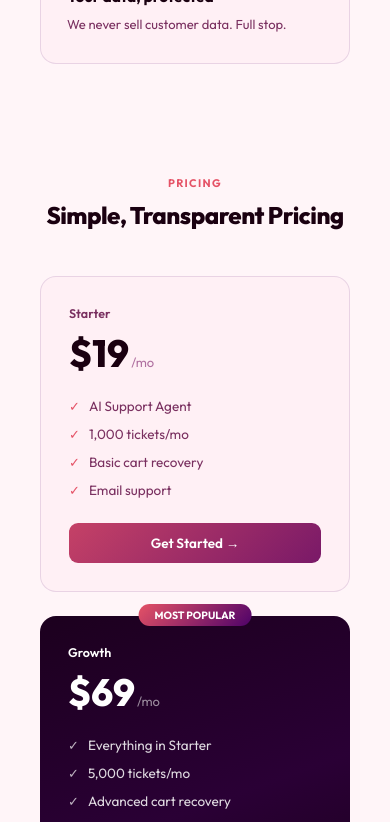
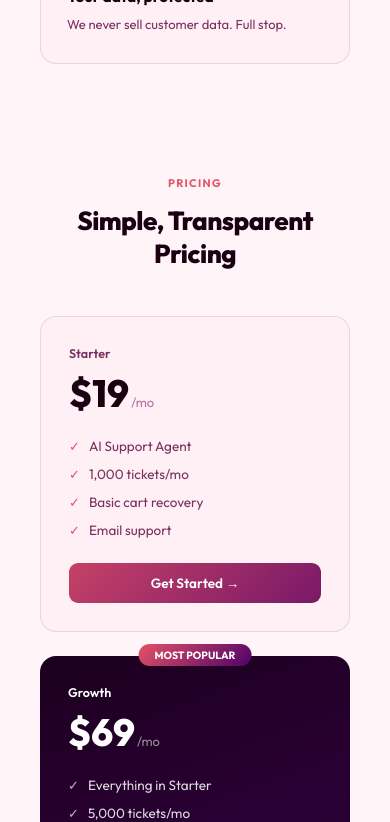
Before and after one commit to getsolvacom/solva, a React (Vite) app: page / in a window 390 px wide. Shown: the part 8320-9142 px from the top of the page. Built offline with nearby package versions, Linux system fonts and the light colour scheme; no server answers.

Commit message:
Retrofit Pricing section to LAYOUT system, add maxWidthMedium constant
Co-Authored-By: Claude Sonnet 5 <noreply@anthropic.com>

```diff
--- a/src/pages/LandingPage.jsx
+++ b/src/pages/LandingPage.jsx
@@ -549,10 +549,10 @@ export default function LandingPage() {
       </section>
 
       {/* PRICING */}
-      <section id="pricing" style={{padding:"56px 40px",maxWidth:900,margin:"0 auto"}}>
+      <section id="pricing" style={{padding:LAYOUT.sectionPadding.compact,maxWidth:LAYOUT.maxWidthMedium,margin:"0 auto"}}>
         <div style={{textAlign:"center",marginBottom:46}}>
-          <p style={{fontSize:11,fontWeight:700,letterSpacing:".12em",color:C.coral,marginBottom:10,textTransform:"uppercase"}}>Pricing</p>
-          <h2 style={{fontFamily:"'Outfit',sans-serif",fontSize:"clamp(24px,4vw,42px)",fontWeight:800,letterSpacing:"-.02em"}}>Simple, Transparent Pricing</h2>
+          <p style={{...LAYOUT.eyebrow,color:C.coral,marginBottom:14}}>Pricing</p>
+          <h2 style={{...LAYOUT.h2,fontFamily:"'Outfit',sans-serif"}}>Simple, Transparent Pricing</h2>
         </div>
         <div className="pricing-grid" style={{display:"grid",gridTemplateColumns:"repeat(3,1fr)",gap:18}}>
           {PLANS.map((plan,i)=>(
--- a/src/tokens.js
+++ b/src/tokens.js
@@ -21,6 +21,7 @@ export const C = {
 export const LAYOUT = {
   maxWidth: 1200,
   maxWidthNarrow: 760,
+  maxWidthMedium: 960,
   space: { xs:8, sm:16, md:24, lg:32, xl:48, xxl:64, xxxl:96 },
   sectionPadding: {
     compact: "56px 40px",
```
